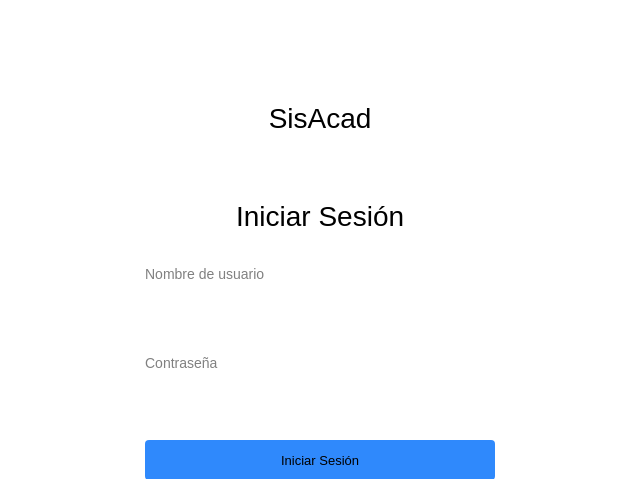
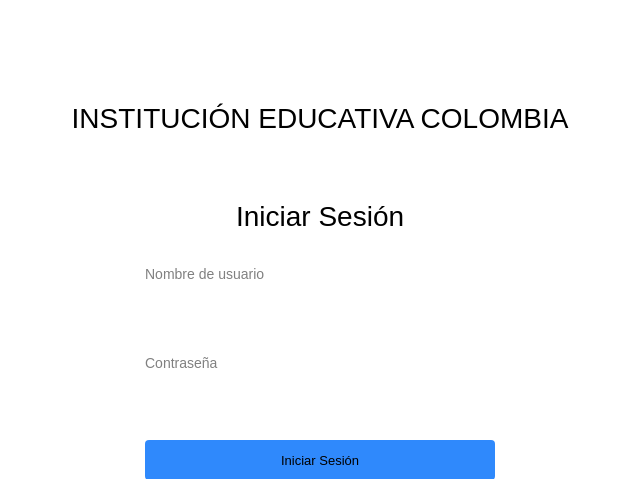
Before and after one commit to wilesna25/sis_acad, a Django app: page / in a window 1280 px wide. Shown: the top 479 px of the page, without its empty margins (320-960 px from the left). Run offline with Django 3.2, Linux system fonts and the light colour scheme; some libraries are stand-ins or nearby versions.

Commit message:
login modified

```diff
--- a/sis_acad_colegios/templates/login.html
+++ b/sis_acad_colegios/templates/login.html
@@ -15,7 +15,7 @@
             <div class="container">
                 <div class="row justify-content-center">
                     <div class="col-md-6 text-center mb-5">
-                        <h2 class="heading-section">SisAcad</h2>
+                        <h1 class="heading-section">INSTITUCIÓN EDUCATIVA COLOMBIA</h1>
                     </div>
                 </div>
                 <div class="row justify-content-center">
```
